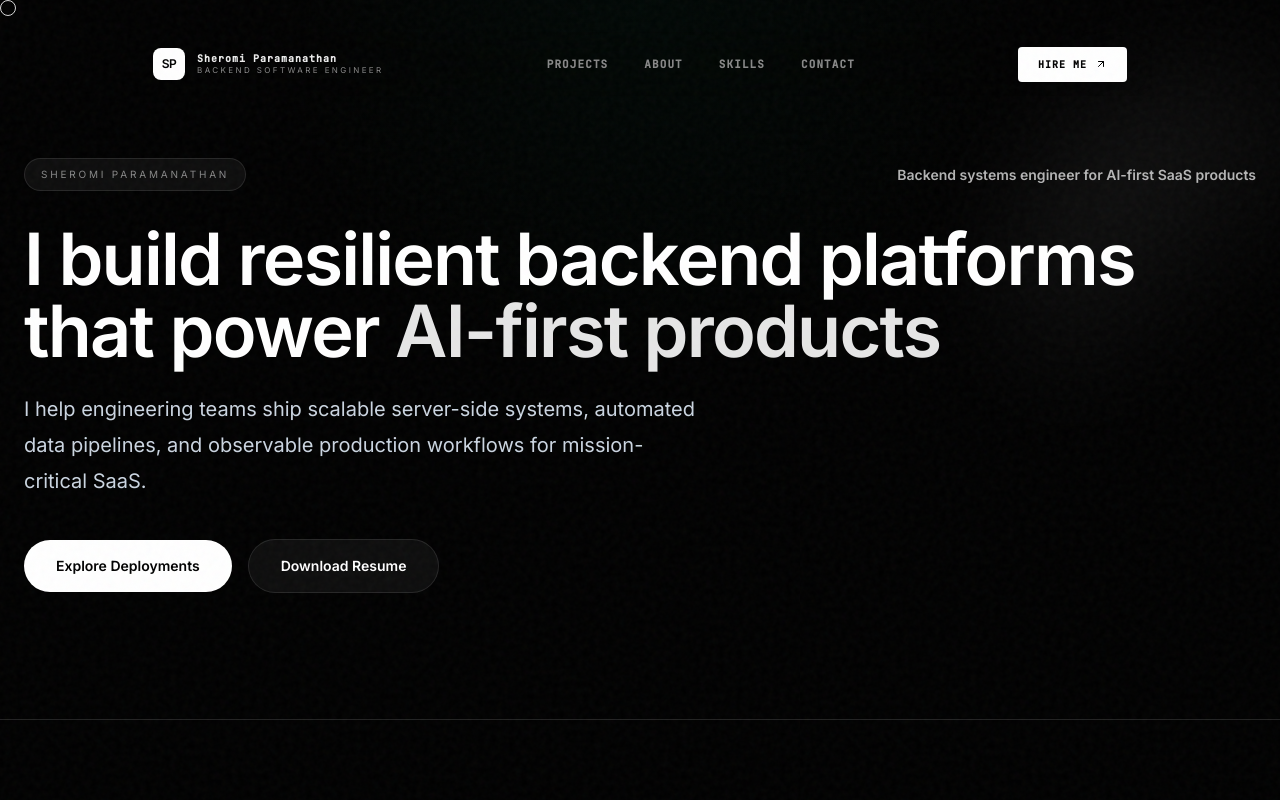
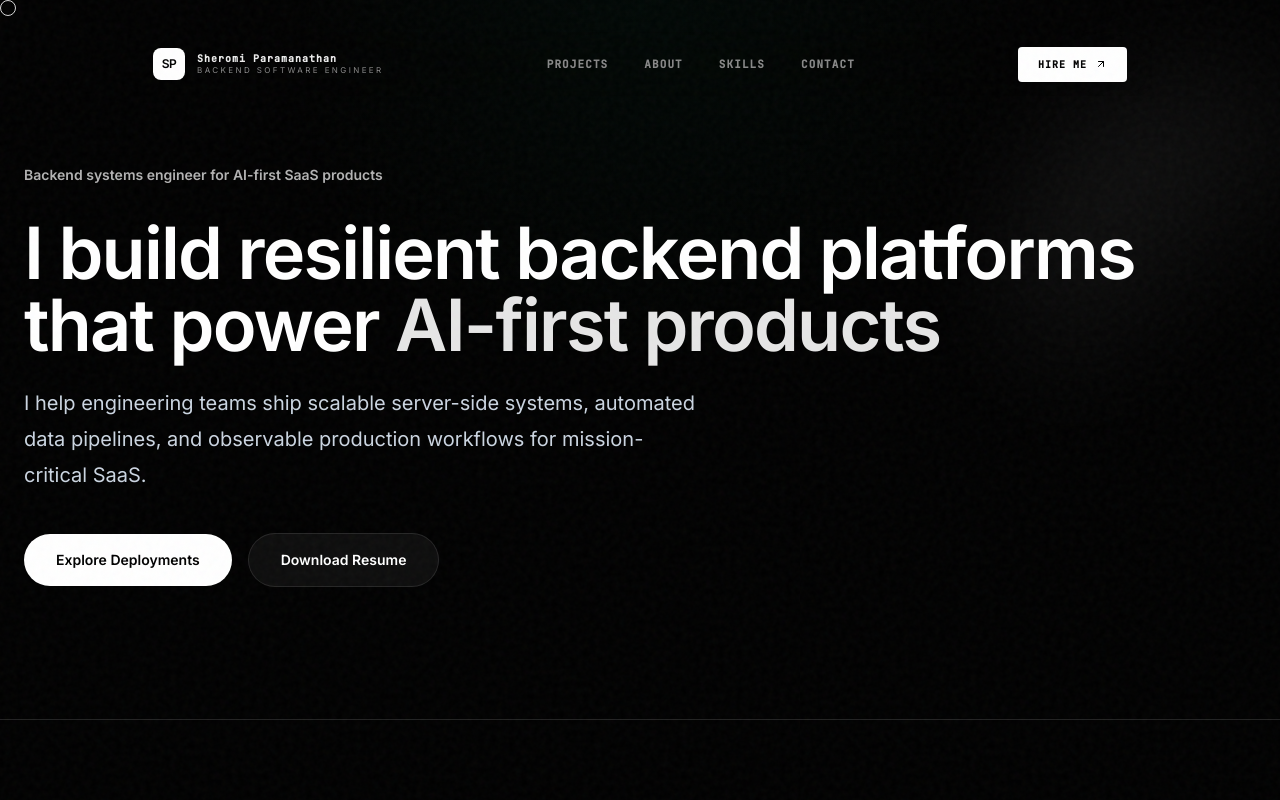
Before and after one commit to SheromiParamanathan/my-sample-portfolio, a Next.js app: page / in a window 1280 px wide. Shown: the top 800 px of the page. Built offline with nearby package versions, Linux system fonts and the light colour scheme.

Commit message:
Update HP 2

```diff
--- a/components/CreativeHome.tsx
+++ b/components/CreativeHome.tsx
@@ -102,10 +102,7 @@ export function CreativeHome() {
                      transition={{ duration: 0.6, ease: [0.16, 1, 0.3, 1] }}
                      className="lg:col-span-12"
                   >
-                     <div className="flex flex-col sm:flex-row sm:items-center sm:justify-between gap-4 mb-8">
-                        <div className="inline-flex items-center gap-2 rounded-full border border-white/10 bg-white/5 px-4 py-2 text-[10px] uppercase tracking-[0.28em] text-[var(--muted)]">
-                           Sheromi Paramanathan
-                        </div>
+                     <div className="mb-8">
                         <div className="text-sm font-semibold text-white/70">
                            Backend systems engineer for AI-first SaaS products
                         </div>
```
